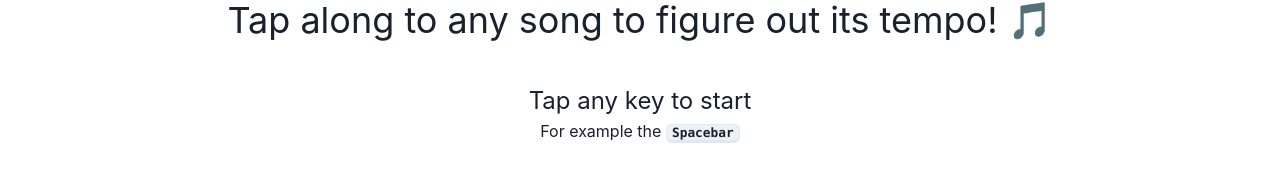
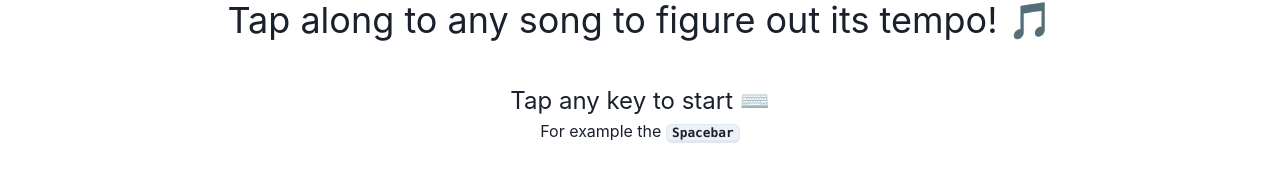
Before and after one commit to cbussick/bpm-tapper, a React (Create React App) app: page / in a window 1280 px wide. Shown: the part 151-324 px from the top of the page. Built offline with nearby package versions, Linux system fonts and the light colour scheme.

Commit message:
Disable button when hidden, add icon

```diff
--- a/src/components/BTBpmDisplay/BTBpmDisplay.tsx
+++ b/src/components/BTBpmDisplay/BTBpmDisplay.tsx
@@ -30,7 +30,7 @@ function BTBpmDisplay(props: BTBpmDisplayProps): JSX.Element {
     <>
       <VStack spacing={3}>
         <ScaleFade initialScale={0.9} in={!isCalculating}>
-          <Text fontSize="2xl">Tap any key to start</Text>
+          <Text fontSize="2xl">Tap any key to start ⌨️</Text>
           <Text fontSize="md">
             For example the <Kbd>Spacebar</Kbd>
           </Text>
@@ -49,7 +49,11 @@ function BTBpmDisplay(props: BTBpmDisplayProps): JSX.Element {
           {/* `e.preventDefault()` in `onMouseDown` will prevent focusing the button after it is clicked
           This is important when users use the spacebar or enter for tapping, as having it focussed would lead
           to problems then */}
-          <Button onMouseDown={(e) => e.preventDefault()} onClick={resetBpm}>
+          <Button
+            onMouseDown={(e) => e.preventDefault()}
+            onClick={isCalculating ? resetBpm : undefined}
+            cursor={isCalculating ? undefined : "default"}
+          >
             Reset
           </Button>
         </ScaleFade>
```
